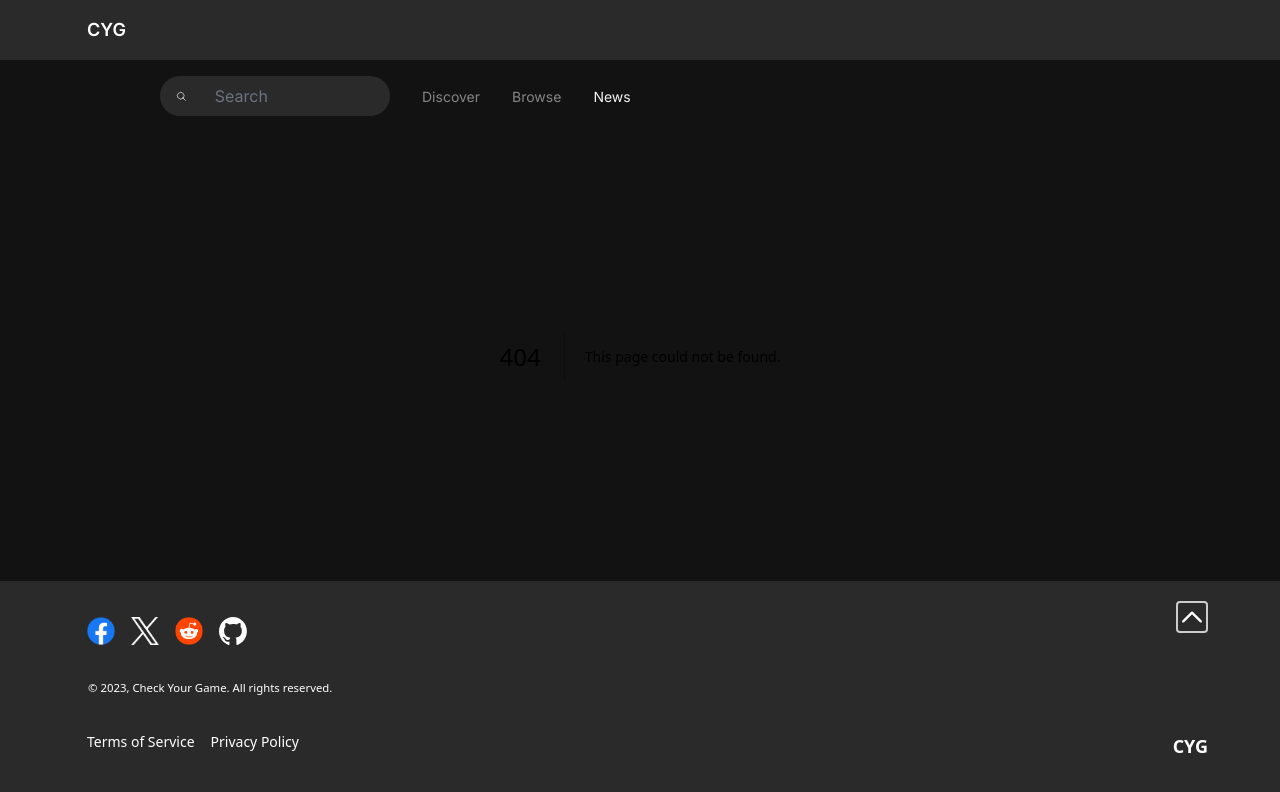
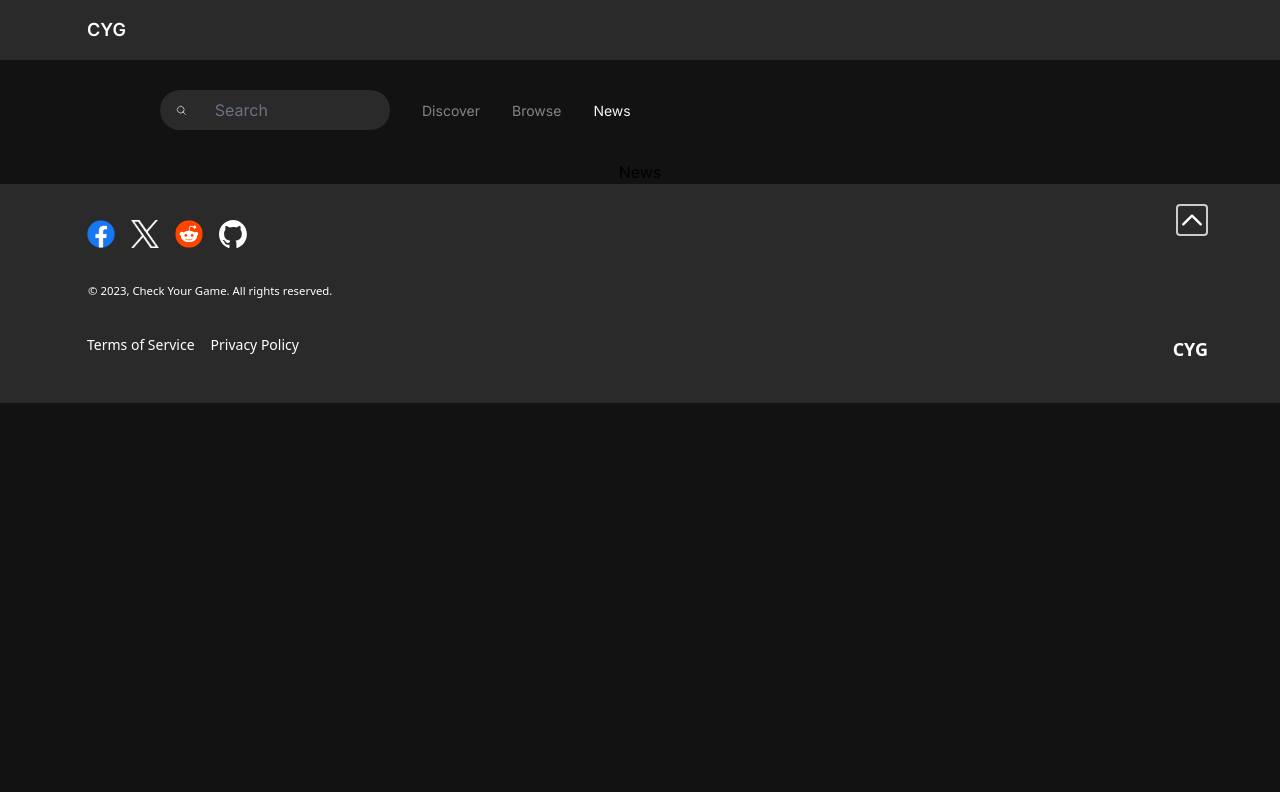
Before and after one commit to asif-munshi/check_your_game, a Next.js app: page /news in a window 1280 px wide. Before the commit this address had no page. Shown: the top 792 px of the page. Built offline with nearby package versions, Linux system fonts and the light colour scheme.

Commit message:
news_page

```diff
--- /dev/null
+++ b/src/app/news/page.tsx
@@ -0,0 +1,7 @@
+export default function page() {
+  return (
+    <div>
+      <div>News</div>
+    </div>
+  );
+}
```
